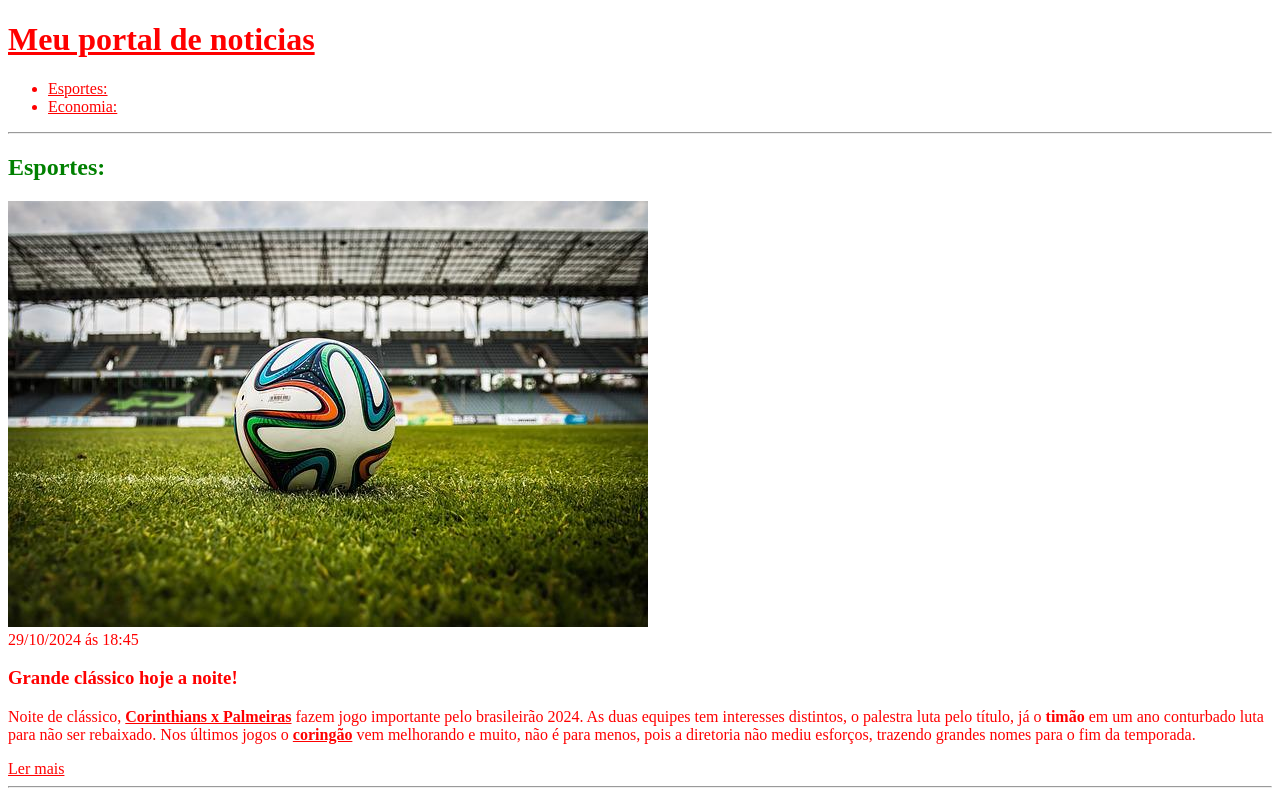
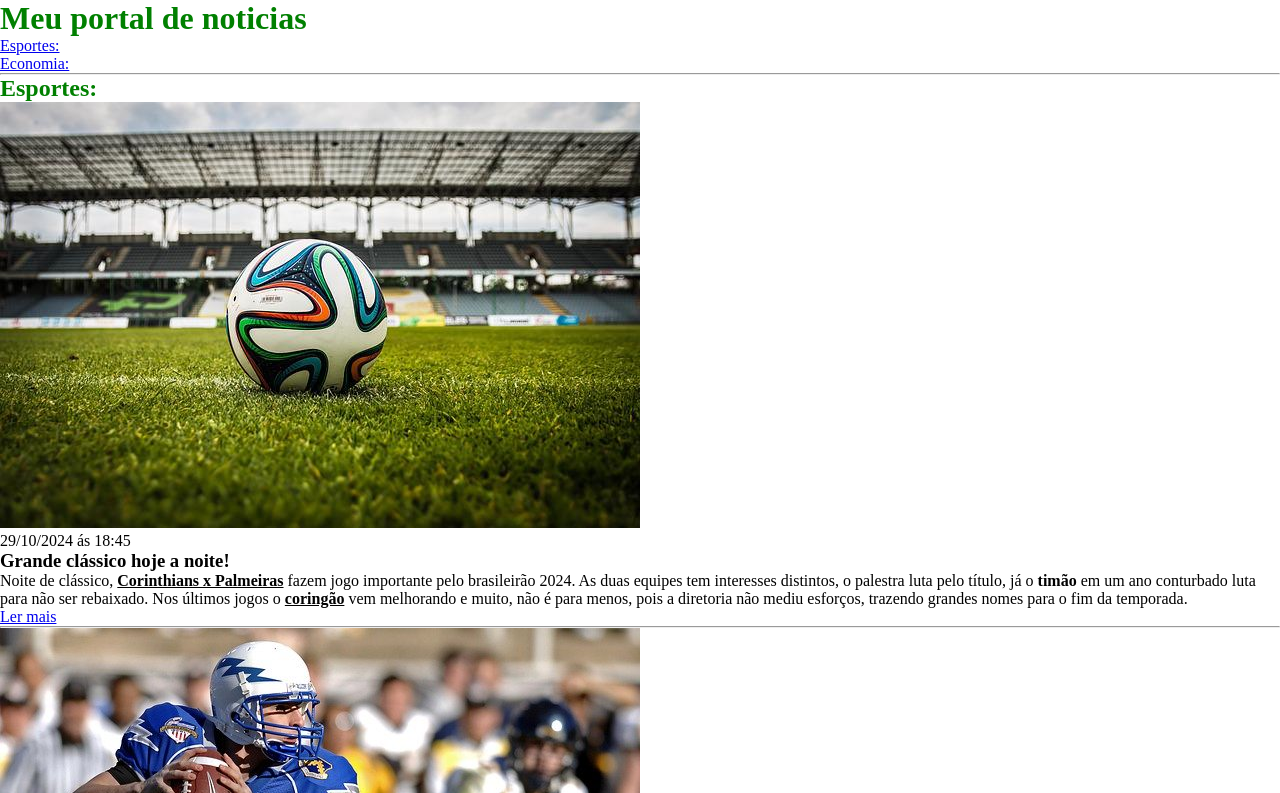
Before and after one commit to Baesso2024/exerc-cio_css-, a plain HTML site: page index.html in a window 1280 px wide. Shown: the top 793 px of the page. Drawn offline with Linux system fonts and the light colour scheme.

Commit message:
modificando texto de index.html e main.css

```diff
--- a/index.html
+++ b/index.html
@@ -8,7 +8,7 @@
 </head>
 <body>
     <header>
-        <h1><u>Meu portal de noticias</u></h1>
+        <h1>Meu portal de noticias</h1>
         <nav>
             <ul>
                 <li>
--- a/main.css
+++ b/main.css
@@ -1,3 +1,8 @@
+* {
+    box-sizing: border-box;
+    margin: 0;
+    padding: 0;
+}
 h1{
     color:green
 }
@@ -13,7 +18,3 @@ h2{
 .creation-date {
     color:gray
 }
-
-* {
-    color:red
-}
```
